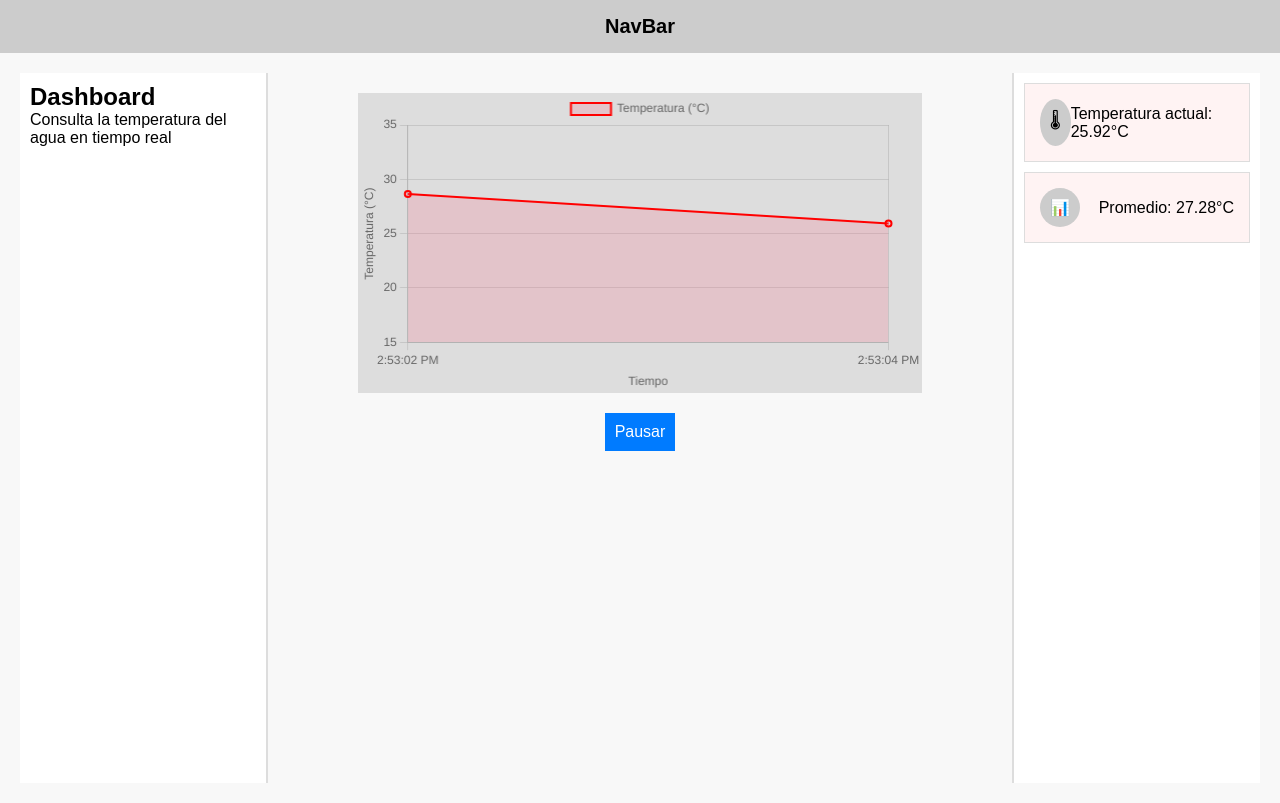
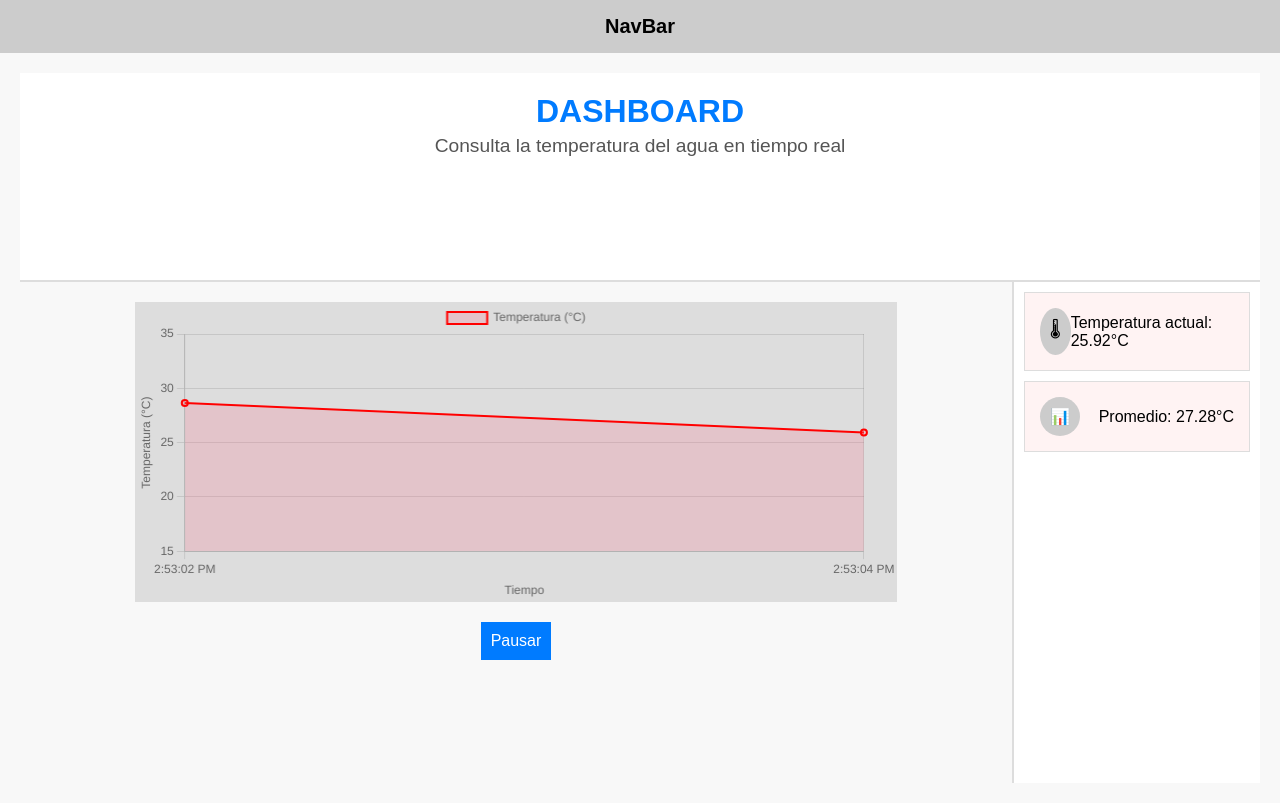
Before and after one commit to FernandaDMoralesHdez/proyectoDevOps, a plain HTML site: page index.html in a window 1280 px wide. Drawn offline with nearby package versions, Linux system fonts and the light colour scheme.

Commit message:
Agregación de clases en styles y cambios en estructura index.html

```diff
--- a/index.html
+++ b/index.html
@@ -9,23 +9,31 @@
 
 </head>
 <body>
-
+    <!-- Aquí estaría la barra de navegación superior -->
     <div class="navbar">NavBar</div>
 
     <div class="dashboard">
-        <div class="sidebar">
+
+        <!-- Sección del título y subtítulo -->
+        <div class="dashboard-header">
             <h2>Dashboard</h2>
             <p>Consulta la temperatura del agua en tiempo real</p>
         </div>
 
+        <!-- Aquí podría estar un panel lateral con posibles opciones o menús
+        <div class="sidebar">
+        </div> -->
+
+        <!-- Contenedor principal con la gráfica y botón de simulación -->
         <div class="main-content">
             <div class="graph-container" id="graph">
                 <canvas id="temperatureChart"></canvas> <!-- Gráfica de temperatura en tiempo real-->
             </div>
 
-            <button id="toggleSimulation">Pausar</button>
+            <button id="toggleSimulation">Pausar</button> <!-- Botón para pausar la simulación -->
         </div>
 
+        <!-- Panel lateral derecho de información con la temperatura actual y promedio -->
         <div class="info-panel">
             <div class="info-box">
                 <span class="icon">🌡</span>
@@ -38,6 +46,7 @@
         </div>
     </div>
 
+    <!-- Enlace al script que manejará la lógica de la simulación y actualización de datos -->
     <script src="script.js"></script> <!-- Enlace al JavaScript -->
 </body>
 </html>
--- a/styles.css
+++ b/styles.css
@@ -31,7 +31,9 @@ html, body {
     background: white;
     padding: 10px;
     border-right: 2px solid #ddd;
+    display: grid;
 }
+
 
 .main-content {
     flex: 1;
@@ -88,3 +90,34 @@ html, body {
 #toggleSimulation:hover {
     background: #0056b3;
 }
+
+.dashboard-header {
+    width: 100%;
+    text-align: center;
+    padding: 20px 15px;
+    background: white;
+    border-bottom: 2px solid #ddd;
+    position: relative; /* Asegura que se posicione correctamente */
+    z-index: 1;
+}
+
+.dashboard-header h2 {
+    font-size: 2rem;
+    font-weight: bold;
+    color: #007bff;
+    text-transform: uppercase;
+    margin-bottom: 5px;
+}
+
+.dashboard-header p {
+    font-size: 1.2rem;
+    color: #555;
+    margin-top: 5px;
+}
+
+.dashboard {
+    display: flex;
+    flex-wrap: wrap; /* Permite que los elementos se acomoden correctamente */
+    height: calc(100% - 50px);
+    padding: 20px;
+}
```
